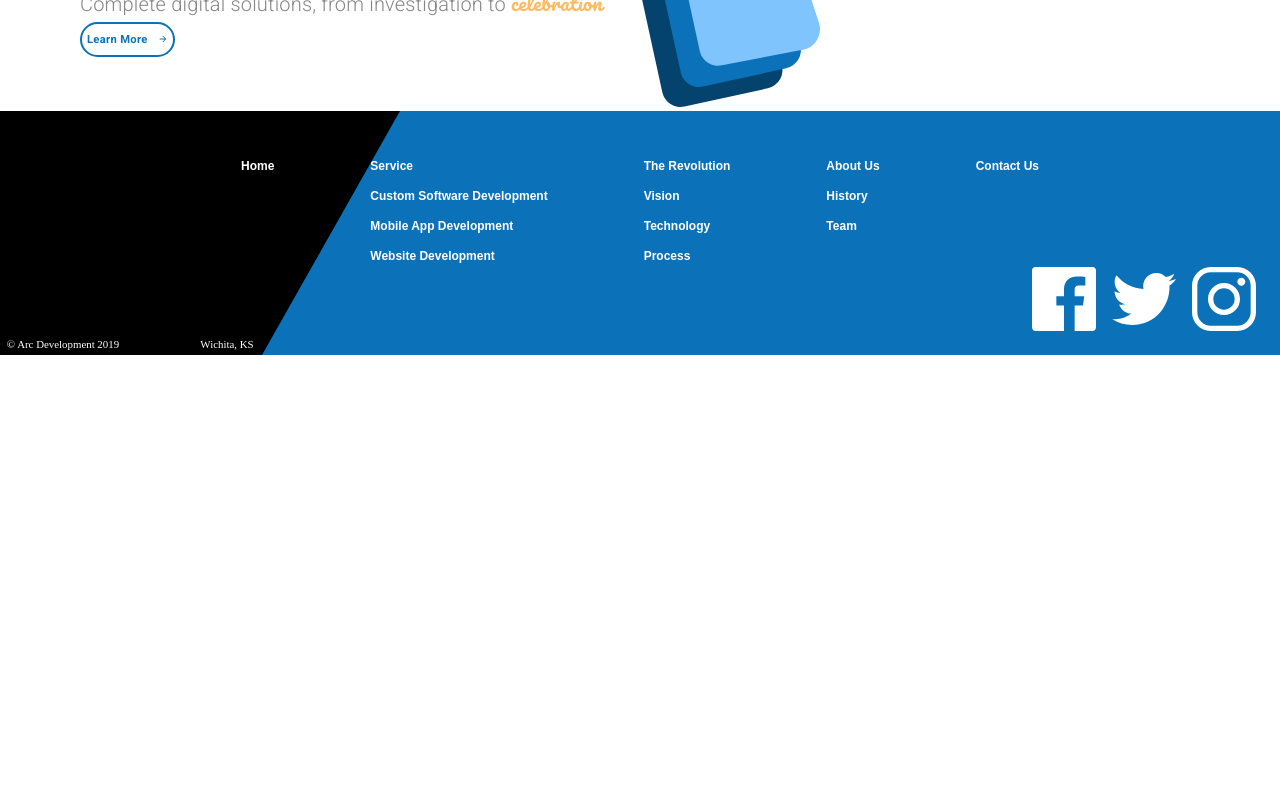
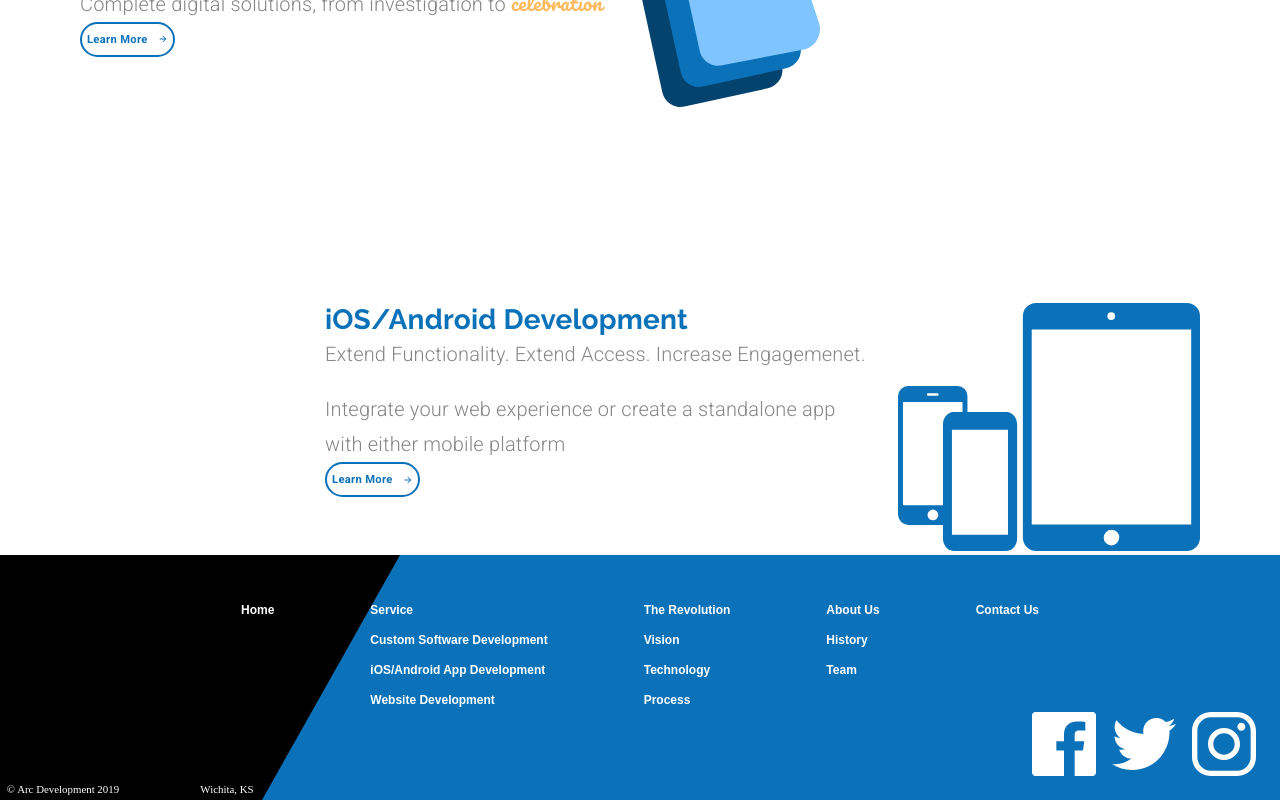
Before and after one commit to JulioAvalos/mui-react-app, a React (Create React App) app: page / in a window 1280 px wide. Shown: the part 895-1695 px from the top of the page. Before the commit the page ends 1250 px from the top, so only its background shows below. Built offline with nearby package versions, Linux system fonts and the light colour scheme.

Commit message:
creating the services block - adding iOS/Android Development section

```diff
--- a/src/components/LandingPage.js
+++ b/src/components/LandingPage.js
@@ -9,6 +9,7 @@ import useMediaQuery from '@material-ui/core/useMediaQuery';
 
 import animationData from '../animations/landinganimation/data';
 import customSoftwareIcon from '../assets/Custom Software Icon.svg';
+import mobileAppsIcon from '../assets/mobileIcon.svg';
 
 const useStyles = makeStyles(theme => ({
     animation: {
@@ -137,12 +138,13 @@ const LandingPage = () => {
             </Grid>
             <Grid item>
                 {" "}
-                {/*-----Services Block-----*/}
+                {/*-----Services Block (Custom Software)-----*/}
                 <Grid
                     container
                     direction="row"
                     justify={matchesSM ? 'center' : undefined }
-                    className={classes.serviceContainer}>
+                    className={classes.serviceContainer}
+                >
                     <Grid
                         item
                         style={{
@@ -169,6 +171,38 @@ const LandingPage = () => {
                         <img className={classes.icon} alt="custom software icon" src={customSoftwareIcon} />
                     </Grid>
                 </Grid>
+                {" "}
+                {/*-----Services Block (iOS/Android)-----*/}
+                <Grid
+                    container
+                    direction="row"
+                    justify={matchesSM ? 'center' : 'flex-end' }
+                    className={classes.serviceContainer}
+                >
+                    <Grid
+                        item
+                        style={{
+                            textAlign: matchesSM ? 'center' : undefined
+                        }}
+                    >
+                        <Typography variant="h4">
+                            iOS/Android Development
+                        </Typography>
+                        <Typography variant="subtitle1" className={classes.subtitle}>
+                            Extend Functionality. Extend Access. Increase Engagemenet.
+                        </Typography>
+                        <Typography variant="subtitle1">
+                            Integrate your web experience or create a standalone app {matchesSM ? null : <br />} with either mobile platform
+                        </Typography>
+                        <Button variant="outlined" className={classes.learnButton}>
+                            <span style={{marginRight: 10}}>Learn More</span>
+                            <ButtonArrow widht={10} height={10} fill={theme.palette.common.blue}/>
+                        </Button>
+                    </Grid>
+                    <Grid item style={{marginRight: matchesSM ? 0 : '5em'}}>
+                        <img className={classes.icon} alt="custom software icon" src={mobileAppsIcon} />
+                    </Grid>
+                </Grid>
             </Grid>
         </Grid>
     );
--- a/src/components/UI/Footer.js
+++ b/src/components/UI/Footer.js
@@ -114,7 +114,7 @@ const Footer = props => {
                                     props.setSelectedIndex(2);
                                 }}
                             >
-                                Mobile App Development
+                                iOS/Android App Development
                             </Grid>
                             <Grid
                                 item
--- a/src/components/UI/Header.js
+++ b/src/components/UI/Header.js
@@ -155,7 +155,7 @@ const Header = props => {
     const menuOptions = [
         {name: 'Services', link: '/services', activeIndex: 1, selectedIndex: 0},
         {name: 'Custom Software Development', link: '/customsoftware' , activeIndex: 1, selectedIndex: 1},
-        {name: 'Mobile App Development', link: '/mobileapps', activeIndex: 1, selectedIndex: 2},
+        {name: 'iOS/Android App Development', link: '/mobileapps', activeIndex: 1, selectedIndex: 2},
         {name: 'Websites Development', link: '/websites', activeIndex: 1, selectedIndex: 3},
     ];
 
```
